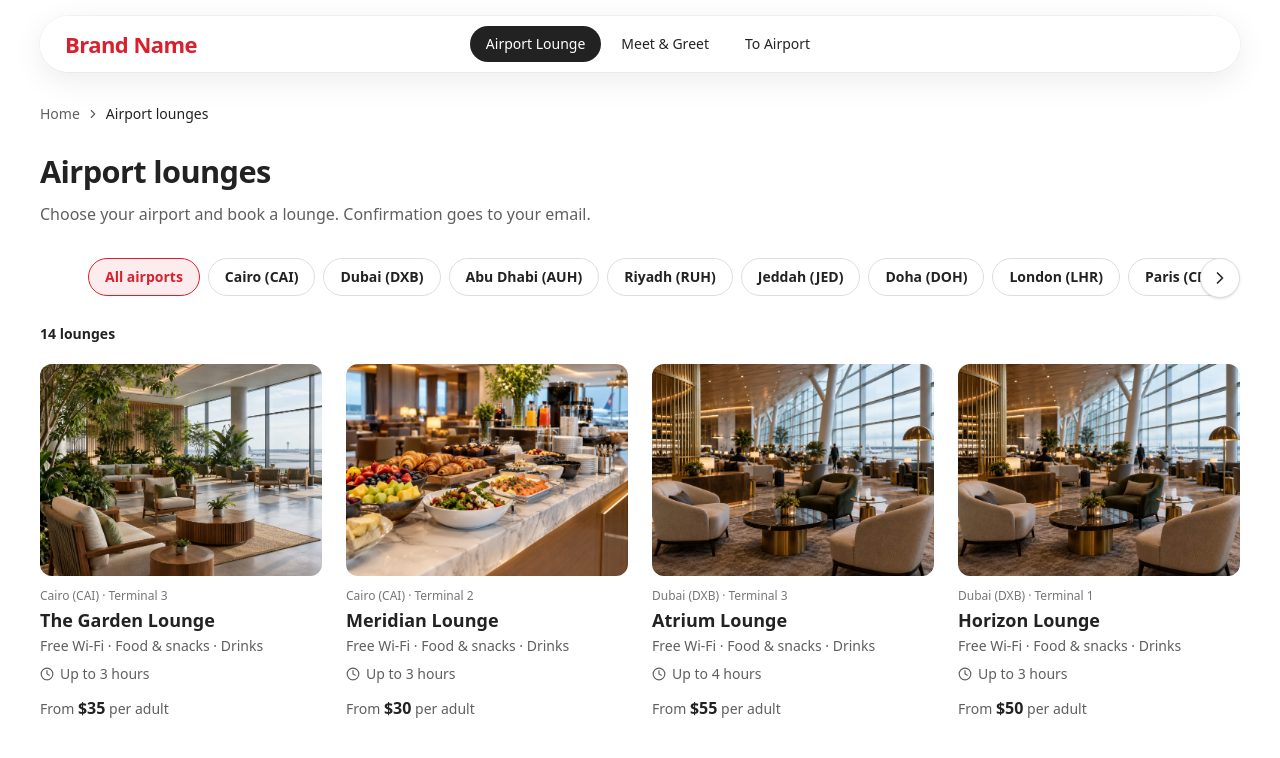
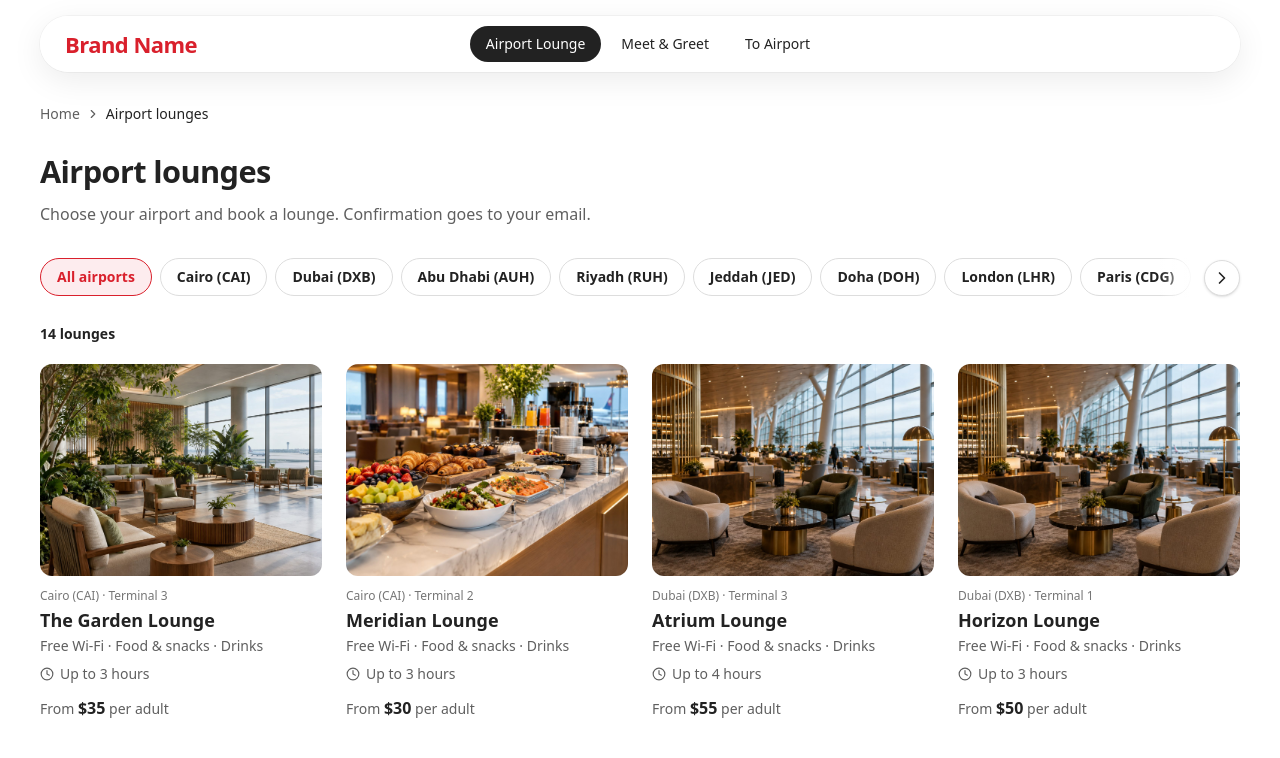
Before and after one commit to abdoelafifey/airport-services, a Next.js app: page /lounges in a window 1280 px wide. Shown: the top 758 px of the page. Built offline with nearby package versions, Linux system fonts and the light colour scheme.

Commit message:
align airport chips

```diff
--- a/src/components/ui/ScrollRow.tsx
+++ b/src/components/ui/ScrollRow.tsx
@@ -30,17 +30,25 @@ export function ScrollRow({ children, label }: { children: ReactNode; label: str
   const by = (dir: 1 | -1) => ref.current?.scrollBy({ left: dir * ref.current.clientWidth * 0.7, behavior: "smooth" });
 
   const arrow = (dir: 1 | -1, hidden: boolean) => (
+    <div
+      className={`pointer-events-none absolute top-0 z-10 hidden h-10 w-20 items-center transition-opacity sm:flex ${
+        dir === 1
+          ? "right-0 justify-end bg-linear-to-l from-white from-55% to-transparent"
+          : "left-0 justify-start bg-linear-to-r from-white from-55% to-transparent"
+      } ${hidden ? "opacity-0" : "opacity-100"}`}
+    >
       <button
         type="button"
         aria-label={dir === 1 ? "Scroll right" : "Scroll left"}
         onClick={() => by(dir)}
         tabIndex={hidden ? -1 : 0}
-      className={`absolute top-0 z-10 hidden size-10 place-items-center rounded-full border border-line bg-white shadow-sm transition hover:border-ink sm:grid ${
-        dir === 1 ? "right-0" : "left-0"
-      } ${hidden ? "pointer-events-none opacity-0" : "opacity-100"}`}
+        className={`grid size-9 place-items-center rounded-full border border-line bg-white shadow-sm hover:border-ink ${
+          hidden ? "pointer-events-none" : "pointer-events-auto"
+        }`}
       >
         {dir === 1 ? <ChevronRight aria-hidden className="size-5" /> : <ChevronLeft aria-hidden className="size-5" />}
       </button>
+    </div>
   );
 
   return (
@@ -80,7 +88,7 @@ export function ScrollRow({ children, label }: { children: ReactNode; label: str
             drag.current.moved = false;
           }
         }}
-        className="flex gap-2 overflow-x-auto pb-1 [scrollbar-width:none] [&::-webkit-scrollbar]:hidden sm:px-12"
+        className="flex gap-2 overflow-x-auto pb-1 [scrollbar-width:none] [&::-webkit-scrollbar]:hidden"
       >
         {children}
       </div>
```
Also changed, not shown: 2 other files (tests, documents, lock files or other folders). Lines whose indentation alone changed are shown as unchanged.
